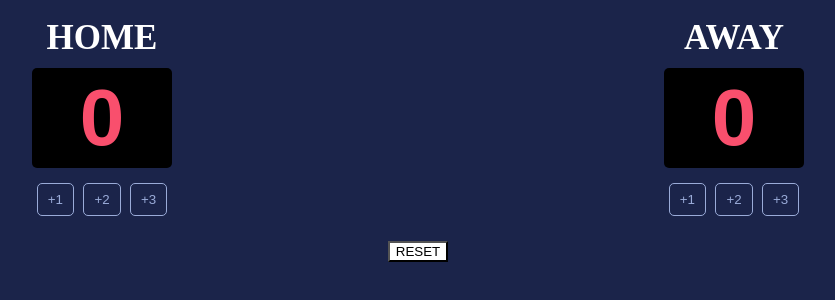
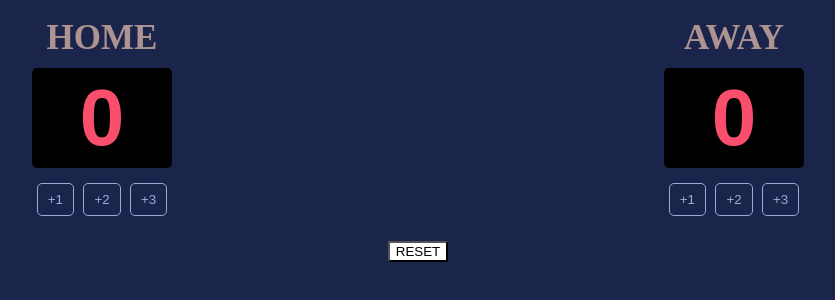
Before and after one commit to yummyyuma1710-pixel/BasketballScoreboard, a website built with Vite: page Scrim-s04k019/index.html in a window 1280 px wide. Shown: the whole page, without its empty margins (222-1057 px from the left). Built offline with nearby package versions, Linux system fonts and the light colour scheme; a web font is replaced by a local one.

Commit message:
Change-font-color

```diff
--- a/Scrim-s04k019/index.css
+++ b/Scrim-s04k019/index.css
@@ -1,6 +1,6 @@
 body {
     background-color: #1B244A;
-    color:white;
+    color:rgb(174, 147, 147);
     text-align:center;
 }
 
```
Also changed, not shown: 3 other files.
